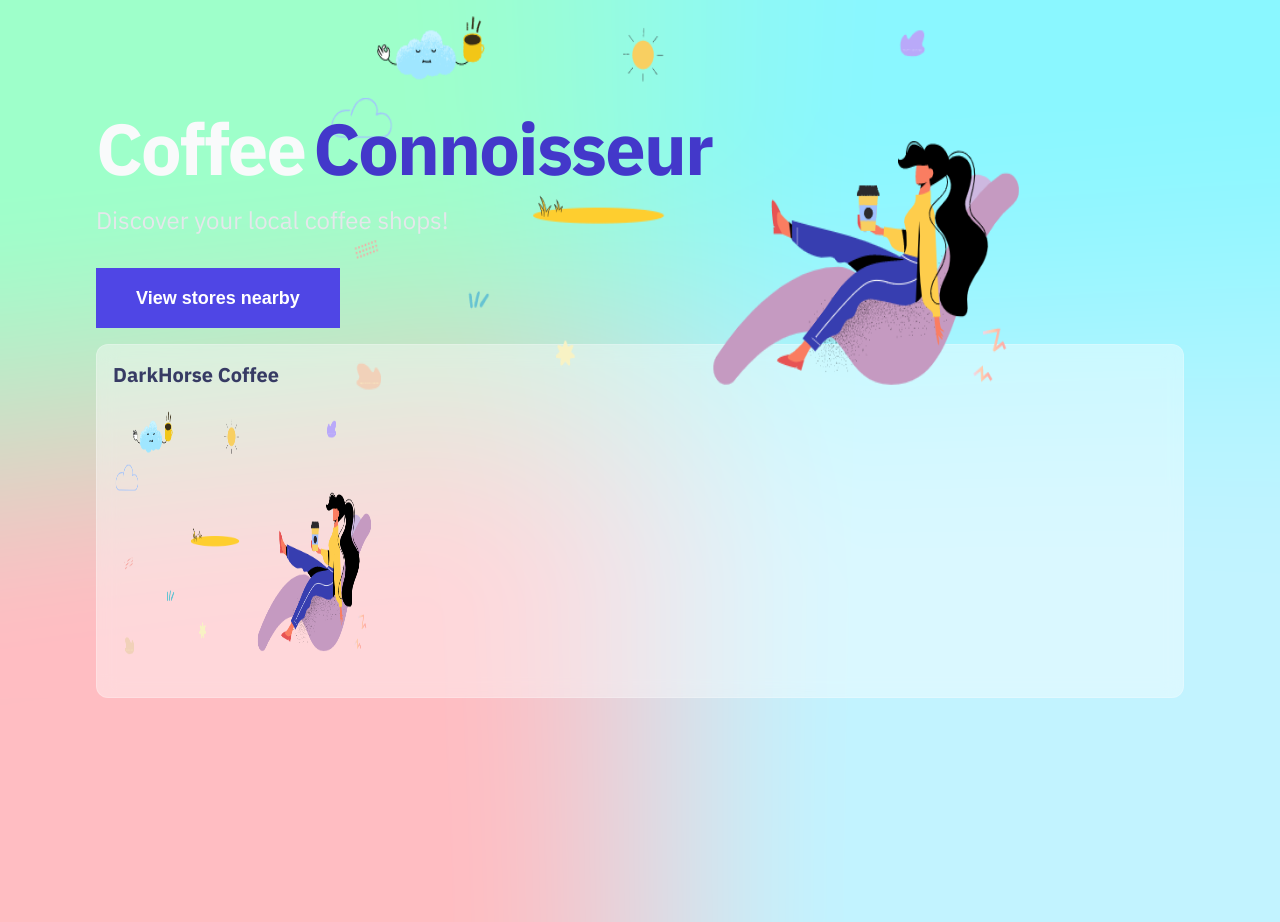
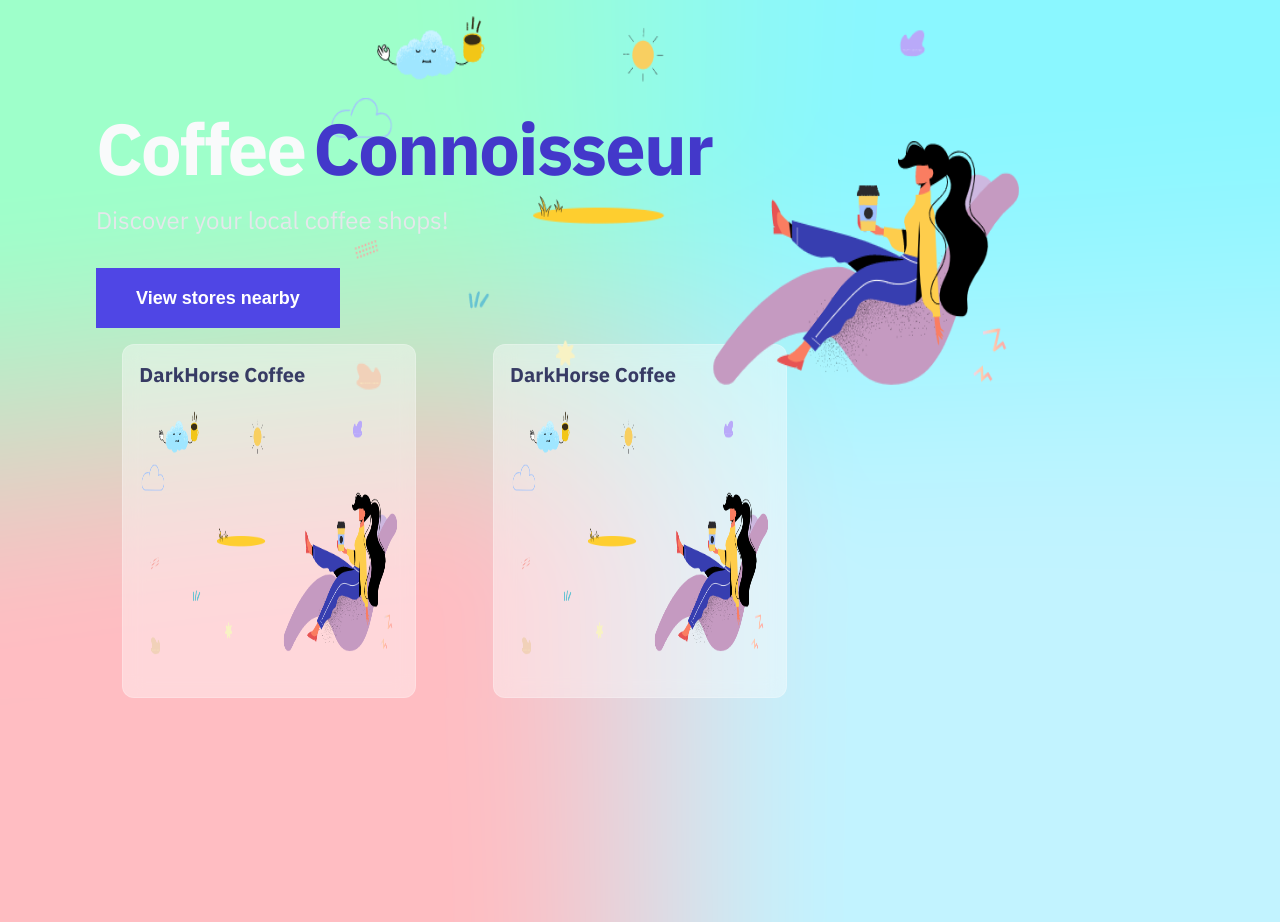
Before and after one commit to MiguelDominguezSanchez/ztm-complete-nextjs-developer-in-2022-discover-coffee-stores, a Next.js app: page / in a window 1280 px wide. Built offline with nearby package versions, Linux system fonts and the light colour scheme.

Commit message:
lesson 50

```diff
--- a/pages/index.js
+++ b/pages/index.js
@@ -25,11 +25,20 @@
 				<div className={styles.heroImage}>
 					<Image src='/static/hero-image.png' width={700} height={400} />
 				</div>
-				<Card
-					name='DarkHorse Coffee'
-					imgUrl='/static/hero-image.png'
-					href='/coffee-store/darkhorse-coffee'
-				/>
+				<div className={styles.cardLayout}>
+					<Card
+						name='DarkHorse Coffee'
+						imgUrl='/static/hero-image.png'
+						href='/coffee-store/darkhorse-coffee'
+						className={styles.card}
+					/>
+					<Card
+						name='DarkHorse Coffee'
+						imgUrl='/static/hero-image.png'
+						href='/coffee-store/darkhorse-coffee'
+						className={styles.card}
+					/>
+				</div>
 			</main>
 		</div>
 	)
```
